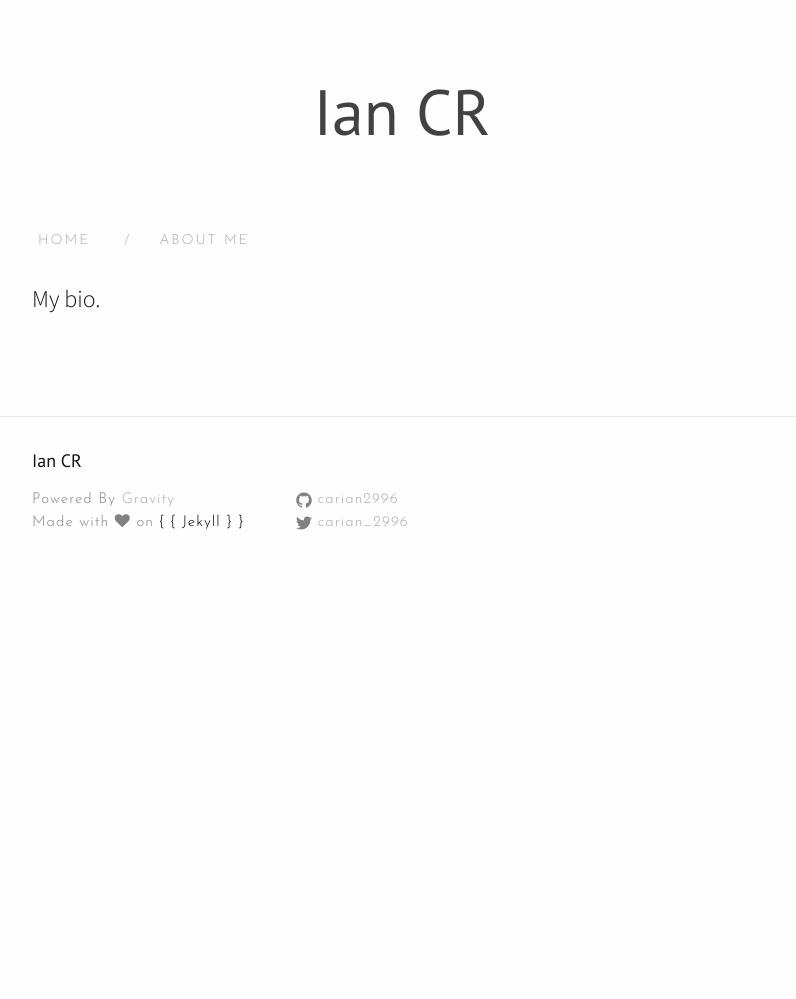
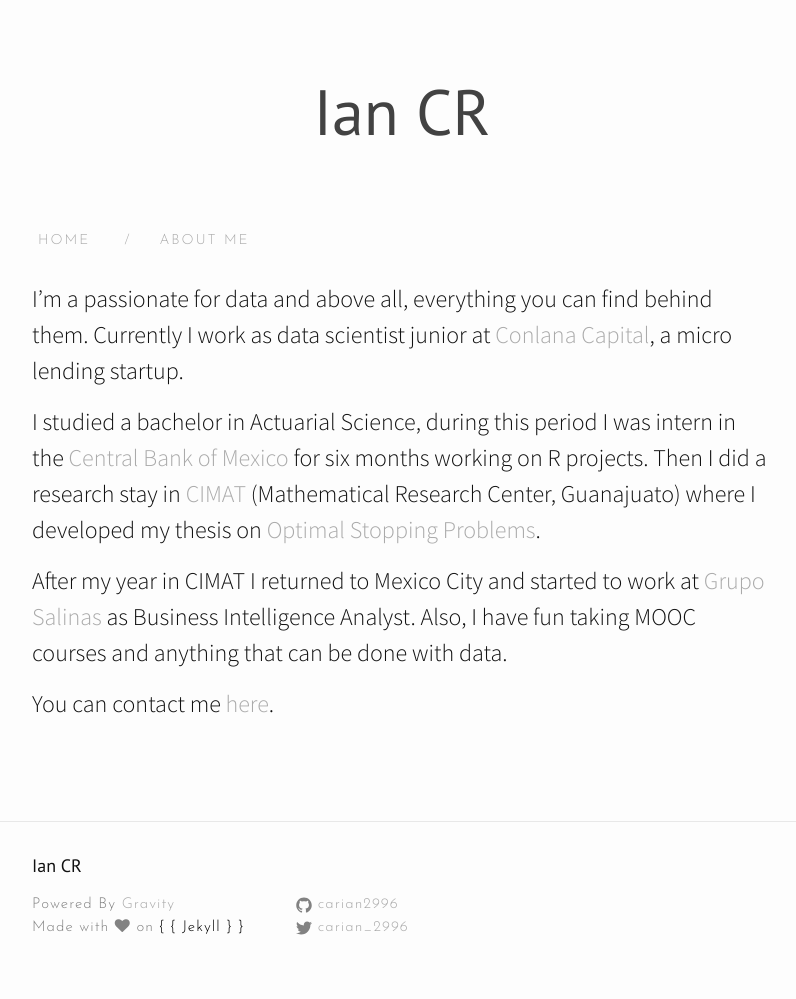
Before and after one commit to carian2996/carian2996.github.io, a Jekyll site: the page built from about.md, in a window 1280 px wide. Shown: the whole page, without its empty margins (238-1034 px from the left). Built offline with Jekyll 4.4.1, drawn with Linux system fonts in a browser that asks for light colours; nearby versions of some CDN libraries; before the commit the page ends 900 px from its top, so only the background shows below that.

Commit message:
About me sections

```diff
--- a/about.md
+++ b/about.md
@@ -4,4 +4,10 @@ title : About Me
 permalink: /about/
 ---
 
-My bio.
+I'm a passionate for data and above all, everything you can find behind them. Currently I work as data scientist junior at [Conlana Capital](https://www.conlana.com/#/conocenos), a micro lending startup.
+
+I studied a bachelor in Actuarial Science, during this period I was intern in the [Central Bank of Mexico](http://www.banxico.org.mx/indexEn.html) for six months working on R projects. Then I did a research stay in [CIMAT](http://www.cimat.mx/en) (Mathematical Research Center, Guanajuato) where I developed my thesis on [Optimal Stopping Problems](http://132.248.9.195/ptd2016/noviembre/307065209/Index.html).
+
+After my year in CIMAT I returned to Mexico City and started to work at [Grupo Salinas](http://www.gruposalinas.com.mx/en) as Business Intelligence Analyst. Also, I have fun taking MOOC courses and anything that can be done with data.
+
+You can contact me [here](mailto:iancastillorosales@gmail.com).
```
Also changed, not shown: 1 other file.
